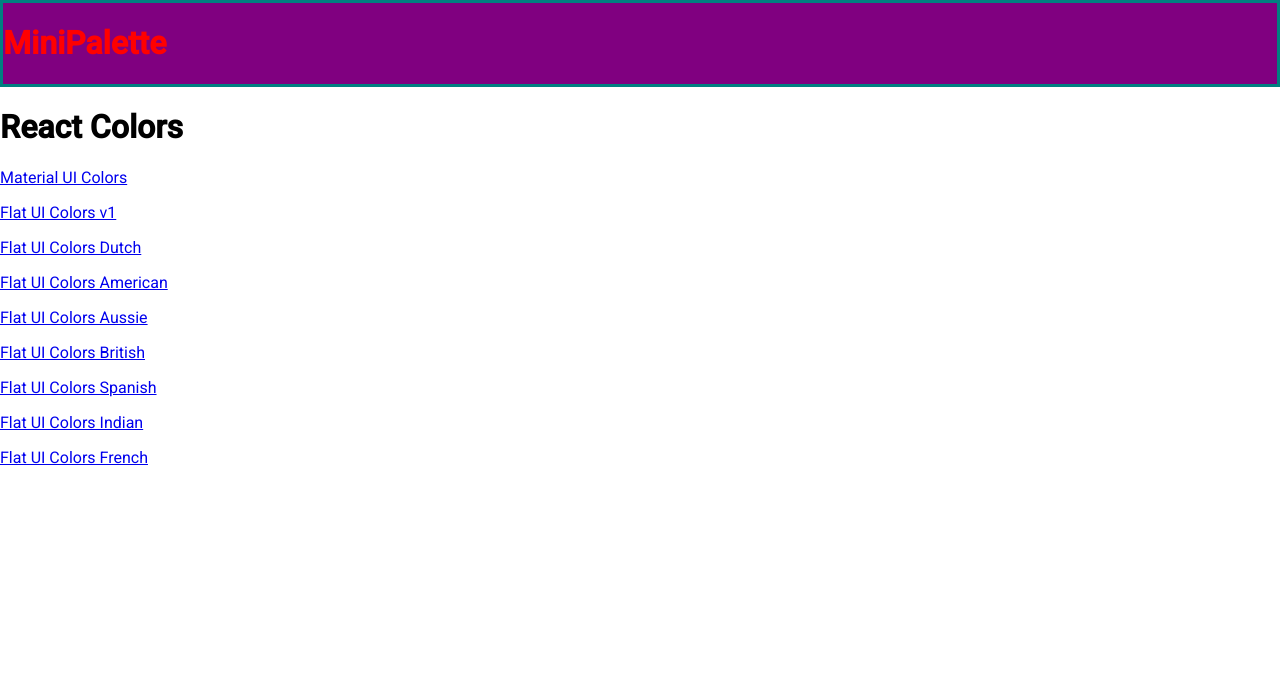
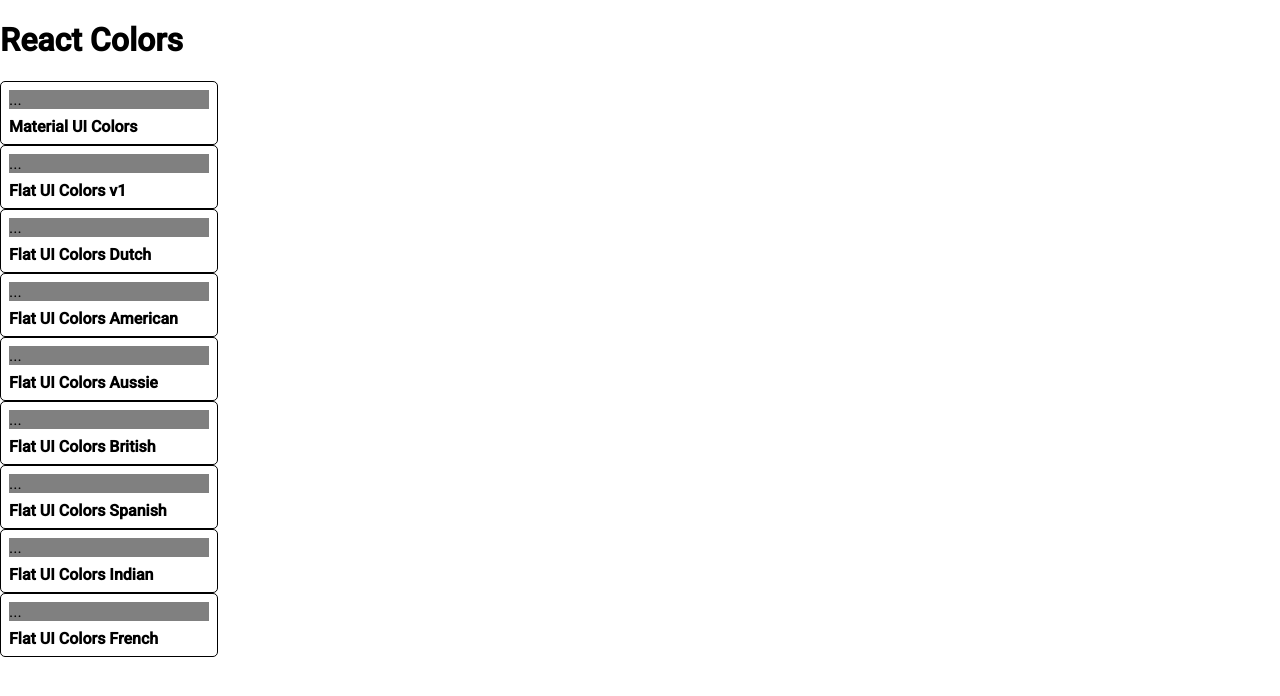
Before and after one commit to dhillman1989/ColorPaletteApp, a React (Create React App) app: page / in a window 1280 px wide. Shown: the top 696 px of the page. Built offline with nearby package versions, Linux system fonts and the light colour scheme.

Commit message:
start styling MiniPalette
start styling MiniPalette

```diff
--- a/src/MiniPalette.js
+++ b/src/MiniPalette.js
@@ -3,21 +3,40 @@
 import "./MiniPalette.css";
 
 const styles = {
-  main: {
-    backgroundColor: "purple",
-    border: "3px solid teal",
-    "& h1": {
-      color: "red"
+  root: {
+    width: "200px",
+    backgroundColor: "white",
+    border: "1px solid black",
+    borderRadius: "5px",
+    padding: "0.5rem",
+    position: "relative",
+    overflow: "hidden",
+    "& hover": {
+      cursor: "pointer"
     }
+  },
+  colors: {
+    backgroundColor: "grey"
+  },
+  title: {
+    display: "flex",
+    justifyContent: "space-between",
+    alignItems: "center",
+    margin: "0",
+    color: "black",
+    paddingTop: "0.5rem",
+    fontSize: "1rem",
+    position: "relative"
   }
 };
 
 function MiniPalette(props) {
-  const { classes } = props;
+  const { classes, paletteName } = props;
   console.log(classes);
   return (
-    <div className={classes.main}>
-      <h1>MiniPalette</h1>
+    <div className={classes.root}>
+      <div className={classes.colors}>...</div>
+      <h5 className={classes.title}>{paletteName}</h5>
     </div>
   );
 }
--- a/src/PaletteList.js
+++ b/src/PaletteList.js
@@ -8,12 +8,9 @@
     const { palettes } = this.props;
     return (
       <div>
-        <MiniPalette />
         <h1>React Colors</h1>
         {palettes.map(palette => (
-          <p>
-            <Link to={`/palette/${palette.id}`}>{palette.paletteName}</Link>
-          </p>
+          <MiniPalette {...palette} />
         ))}
       </div>
     );
```
